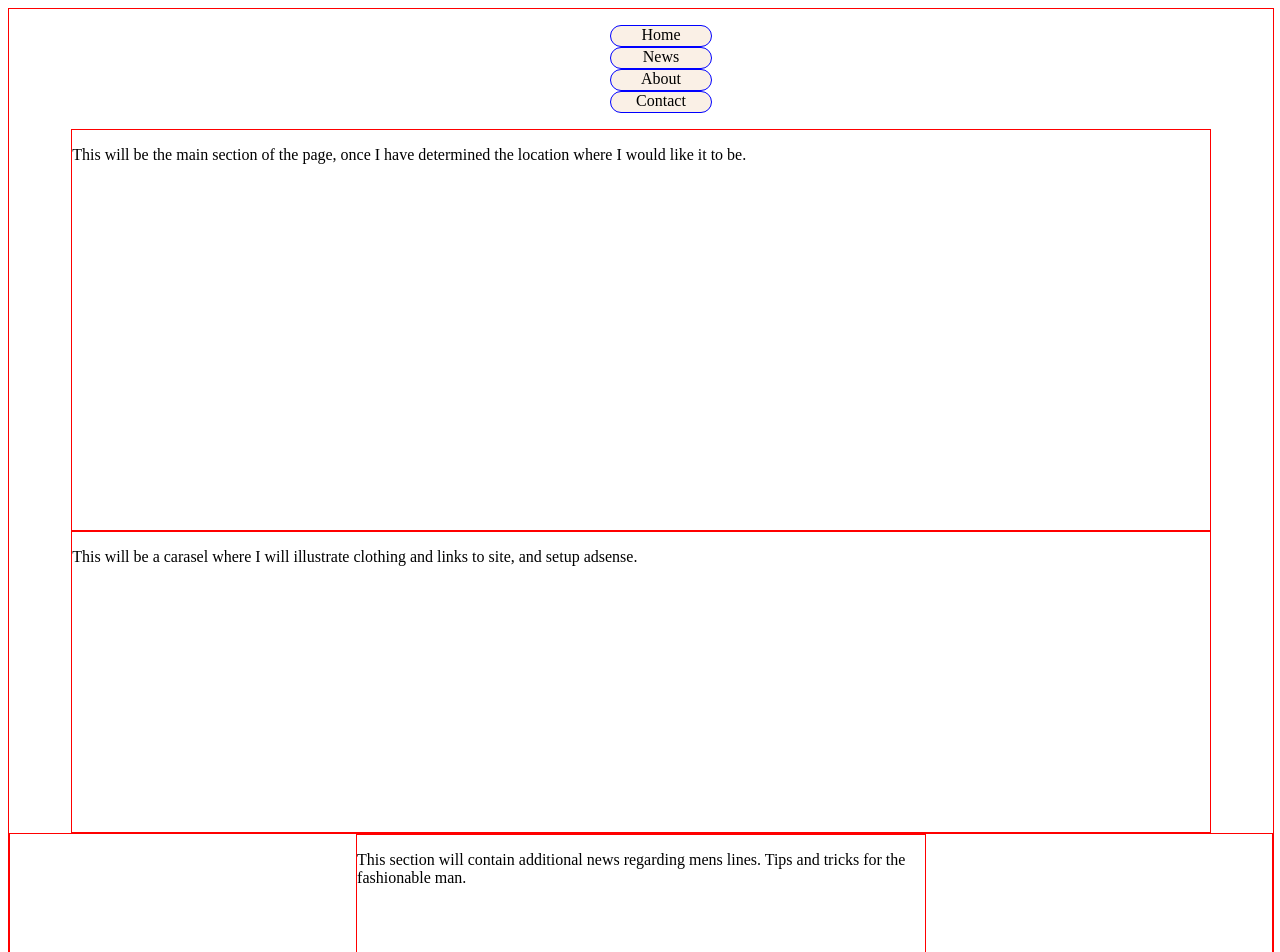
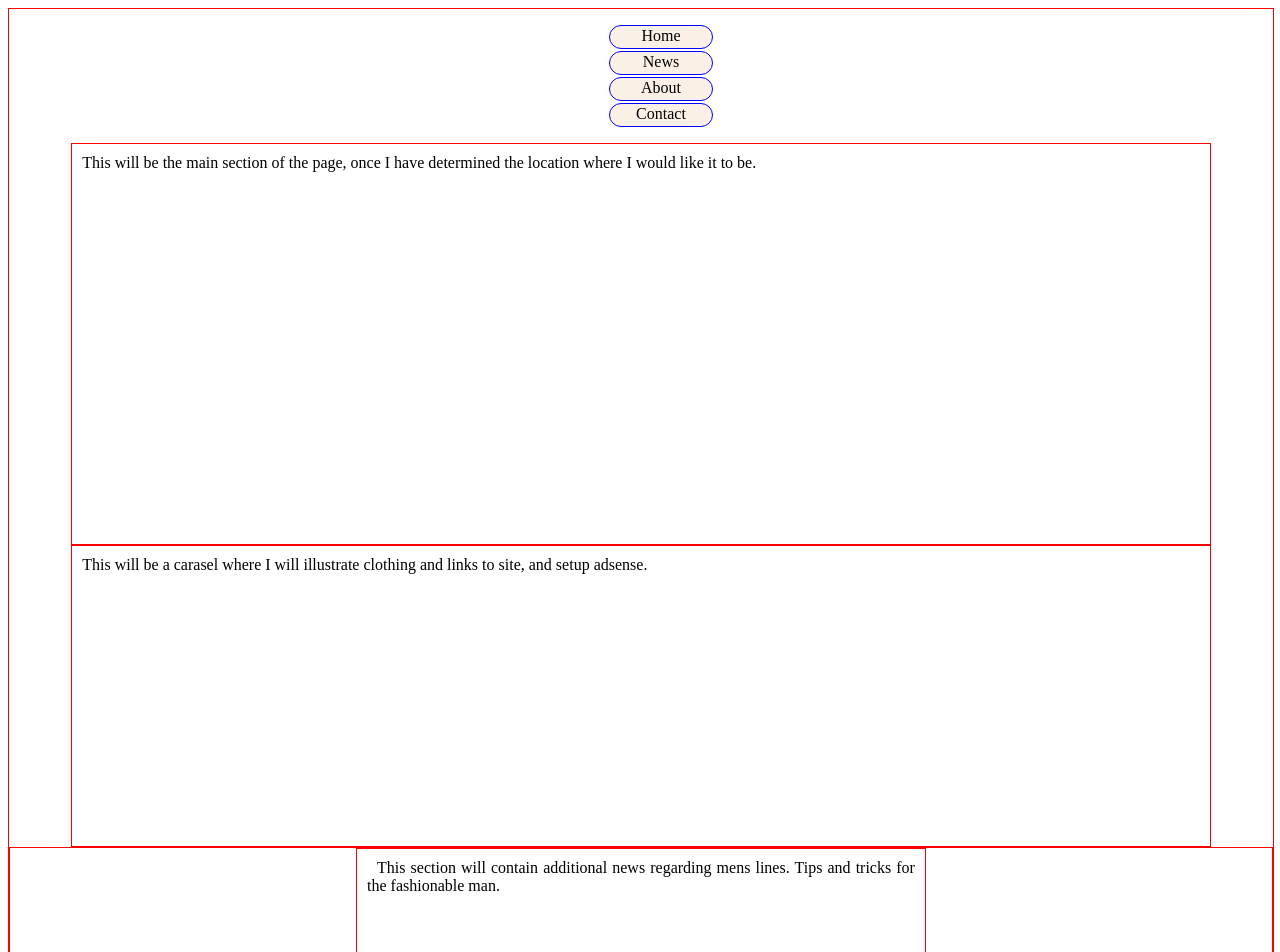
Before and after one commit to GNJM/SiteFashion, a plain HTML site: page index.html in a window 1280 px wide. Shown: the top 952 px of the page. Drawn offline with Linux system fonts and the light colour scheme.

Commit message:
added some additional CSS and Classes to HTLM.

```diff
--- a/css/style.css
+++ b/css/style.css
@@ -17,9 +17,10 @@ div.header, div.footer {
 	text-align: center;
 	border: 1px solid blue;
 	border-radius: 20px;
+	height: 20px;
 	width: 100px;
-	margin: auto;
-	height: 20px;
+	margin: 2px auto;
+	padding: 1px;
 
 /*	Above is the Short-Hand for margin: Top Right Bottom Left
 	margin-top: 0px;
@@ -56,6 +57,14 @@ div.header, div.footer {
 	width: 45%;
 }
 
+p {
+	margin: 10px;
+	text-align: justify;
+}
+
+p.article {
+	text-indent: 10px;
+}
 
 
 /* Footer */
--- a/index.html
+++ b/index.html
@@ -29,10 +29,10 @@
 
 			<div>
 				<div class = "men">
-				<p>This section will contain additional news regarding mens lines. Tips and tricks for the fashionable man.</p>
+				<p class = "article">This section will contain additional news regarding mens lines. Tips and tricks for the fashionable man.</p>
 				</div>
 				<div class = "ladies">
-					<p>This will be the area for ladies, make-up, hair, mascara, eye liner, lingeries, clothing, high end fashion, local stores and sales, purses, shoes, and nail polish. Weekly link to helpfull tips as well.
+					<p class = "article">This will be the area for ladies, make-up, hair, mascara, eye liner, lingeries, clothing, high end fashion, local stores and sales, purses, shoes, and nail polish. Weekly link to helpfull tips as well.
 				</div>
 			</div>
 		</section>
```
